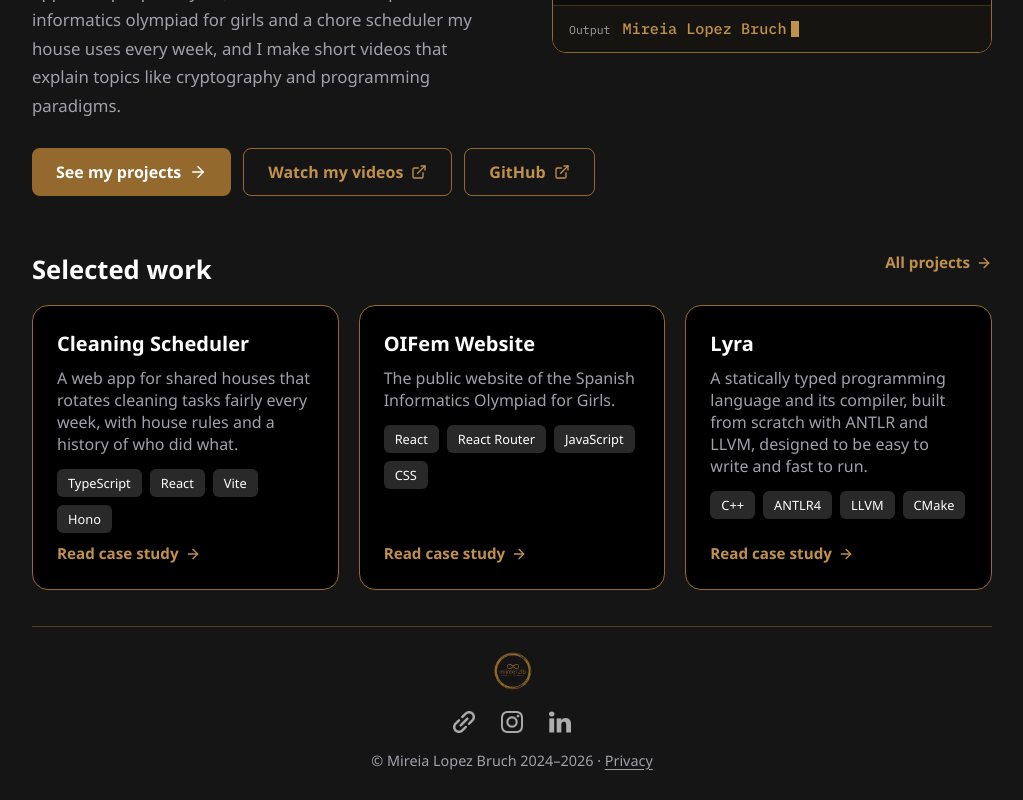
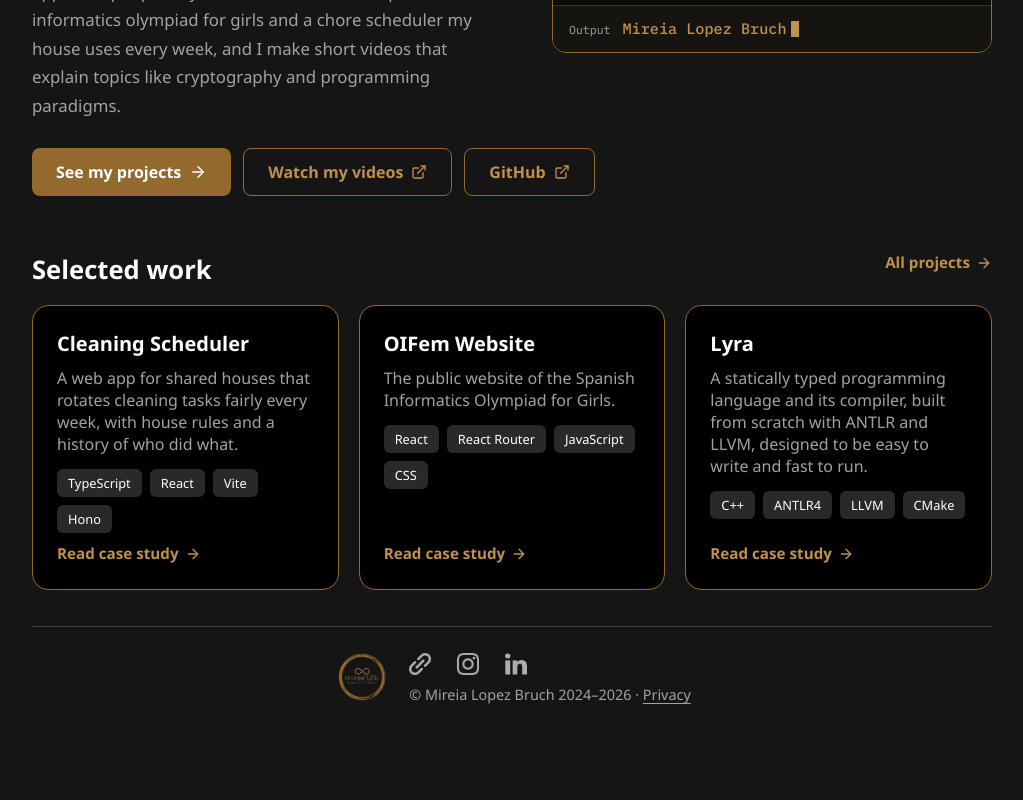
Before and after one commit to miiree12lb/portfolio, a React (Vite) app: page / in a window 1280 px wide. Shown: the part 542-1342 px from the top of the page, without its empty margins (128-1151 px from the left). After the commit the page ends 1277 px from the top, so only its background shows below. Built offline with nearby package versions, Linux system fonts and the light colour scheme.

Commit message:
change footer layout

```diff
--- a/src/Footer.jsx
+++ b/src/Footer.jsx
@@ -9,25 +9,24 @@ import linktreeBlack from "./assets/images/socials/linktreeBlack.png";
 import logo from "./assets/images/logo.png";
 import "./css/footer.css";
 
-export default function Footer({theme, toggleTheme}){
+export default function Footer({ theme }) {
     return (
         <>
             <Link to="/" aria-label="Home">
-                <img alt="" src={logo} id="footer-logo-image" width="44" height="44" />
+                <img alt="" src={logo} id="footer-logo-image" width="56" height="56" />
             </Link>
-            <nav className="footer-social" aria-label="Elsewhere">
+            <div className="footer-icons-text">
+                <nav aria-label="Elsewhere">
                     <div id="footer-icons">
                         <a href="https://linktr.ee/miiree12lb" target="_blank" rel="noopener noreferrer"><img alt="Linktree" src={theme === "dark" ? linktree : linktreeBlack} width="22" height="22" /></a>
-
                         <a href="https://www.instagram.com/miiree12lb/" target="_blank" rel="noopener noreferrer"><img alt="Instagram" src={theme === "dark" ? instagram : instagramBlack} width="22" height="22" /></a>
-
                         <a href="https://www.linkedin.com/in/mireia-lopez-bruch-0b7768241/" target="_blank" rel="noopener noreferrer"><img alt="LinkedIn" src={theme === "dark" ? linkedin : linkedinBlack} width="22" height="22" /></a>
                     </div>
                 </nav>
                 <div id="footer-text">
-                © Mireia Lopez Bruch 2024–{new Date().getFullYear()} · <Link to="/privacy" className="footer-privacy-link">Privacy</Link>
+                    <span className="nowrap">© Mireia Lopez Bruch</span>{" "}<span className="nowrap">2024–{new Date().getFullYear()} · <Link to="/privacy" className="footer-privacy-link">Privacy</Link></span>
+                </div>
             </div>
         </>
-
     );
 }
--- a/src/css/footer.css
+++ b/src/css/footer.css
@@ -1,27 +1,33 @@
-/* Quiet footer, centred and stacked: logo, social icons, then the copyright line */
+/* Quiet footer: logo on the left; beside it the social icons above the copyright line, both left-aligned */
 #footer {
     margin-top: auto;
     display: flex;
-    flex-direction: column;
+    justify-content: center;
     align-items: center;
-    text-align: center;
-    gap: 14px;
+    gap: 20px;
     padding: 22px 0;
     border-top: 1px solid rgba(148, 105, 45, 0.5);
     font-size: 0.9rem;
     color: var(--text-muted);
 }
 
+.footer-icons-text {
+    display: flex;
+    flex-direction: column;
+    align-items: flex-start;
+    gap: 6px;
+}
+
 #footer-logo-image {
     display: block;
-    width: 44px;
+    width: 56px;
     height: auto;
 }
 
 #footer-icons {
     display: flex;
-    align-items: center;
     gap: 18px;
+    margin-left: -4px; /* the first icon lines up with the text, despite its tap padding */
 }
 
 #footer-icons a {
@@ -50,3 +56,8 @@
     color: var(--hover-color);
     text-decoration-thickness: 2px;
 }
+
+/* On narrow screens the line breaks between the name and the dates, never inside them */
+#footer-text .nowrap {
+    white-space: nowrap;
+}
```
Lines whose indentation alone changed are shown as unchanged.
